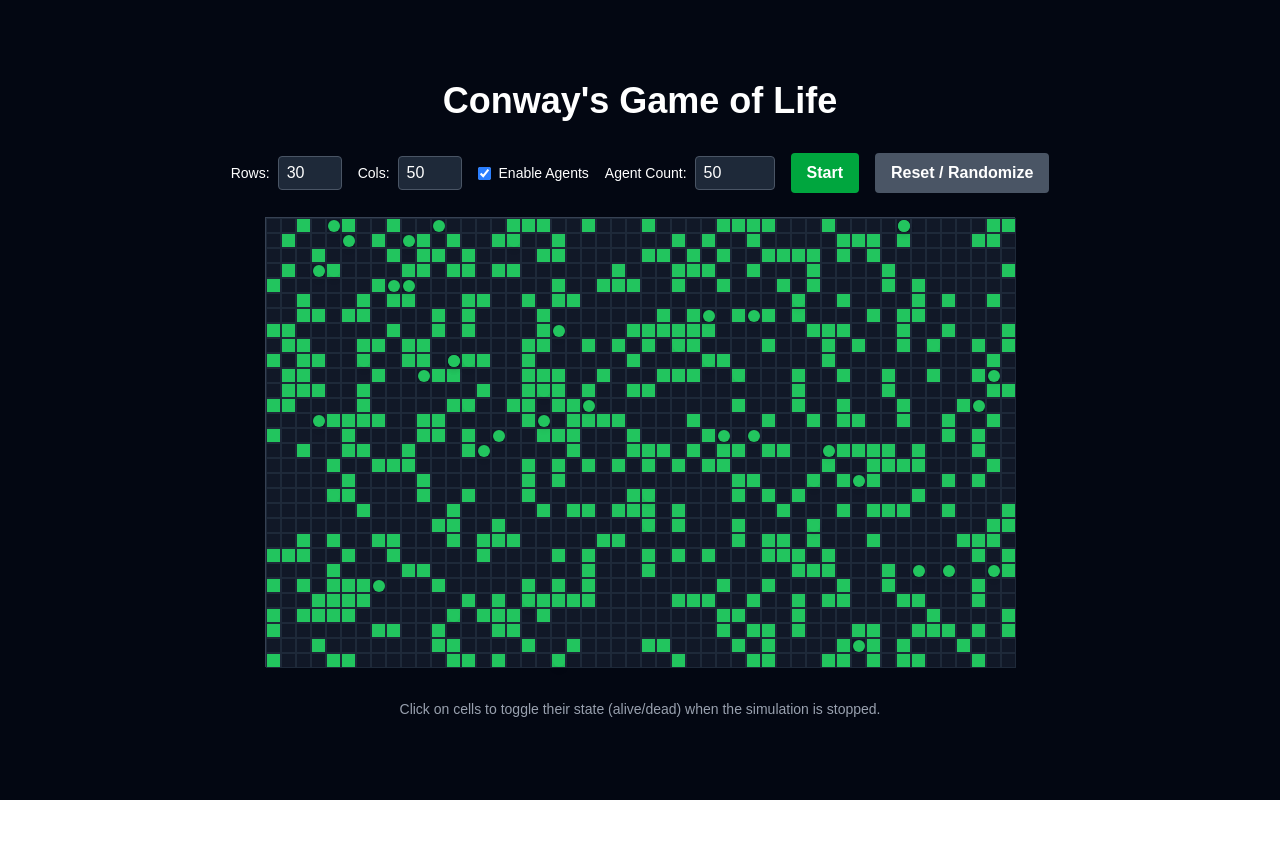
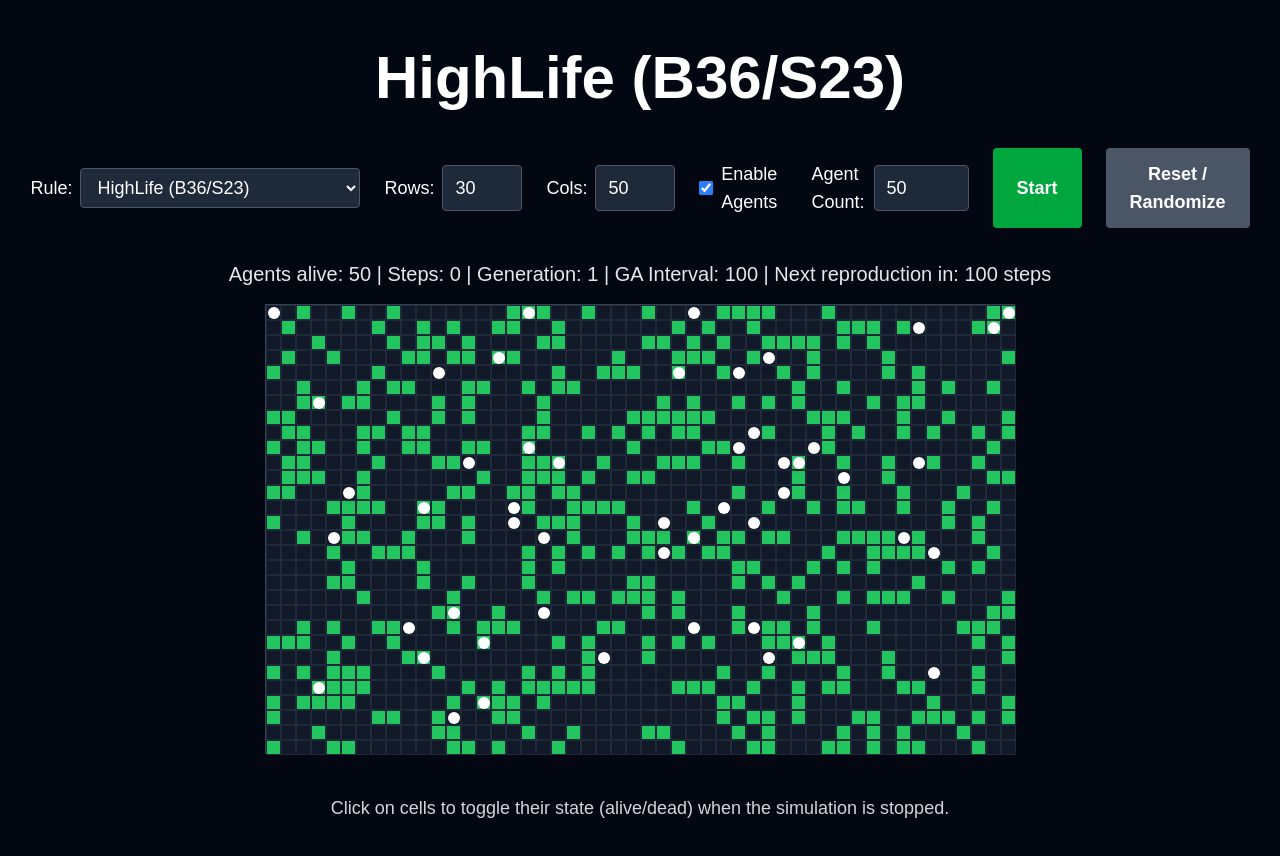
Before and after one commit to eugeniol2/cellular_automata, a Next.js app in the folder game-of-life-nextjs/: page / in a window 1280 px wide. Shown: the top 856 px of the page. Before the commit the page ends 800 px from the top, so only its background shows below. Built offline with nearby package versions, Linux system fonts and the light colour scheme.

Commit message:
feature: added multiple ca rules

```diff
--- /dev/null
+++ b/game-of-life-nextjs/src/app/agents/agent.ts
@@ -0,0 +1,38 @@
+export interface Agent {
+  id: number;
+  row: number;
+  col: number;
+  state: "normal" | "sheltered";
+  color: string;
+  fitness: number;
+  prediction: boolean;
+  genome: number[];
+  shelterTimer: number;
+  cooldownTimer?: number;
+}
+
+export const GENOME_LENGTH = 512;
+
+export function createRandomGenome(): number[] {
+  return Array.from({ length: GENOME_LENGTH }, () => Math.round(Math.random()));
+}
+
+export function createAgent(
+  id: number,
+  numRows: number,
+  numCols: number,
+  genome?: number[]
+): Agent {
+  return {
+    id,
+    row: Math.floor(Math.random() * numRows),
+    col: Math.floor(Math.random() * numCols),
+    state: "normal",
+    color: "#fff",
+    fitness: 0,
+    prediction: false,
+    genome: genome || createRandomGenome(),
+    shelterTimer: 0,
+    cooldownTimer: 0,
+  };
+}
--- a/game-of-life-nextjs/src/app/hooks/useSimulation.ts
+++ b/game-of-life-nextjs/src/app/hooks/useSimulation.ts
@@ -1,38 +1,24 @@
 import { useState, useCallback, useRef, useEffect } from "react";
-import { createRandomGrid } from "../utils/functions";
+import { createRandomGrid, createEmptyGrid } from "../utils/functions";
+import { Agent, createAgent, GENOME_LENGTH } from "../agents/agent";
+import { highLifeStep, Grid as CA_Grid } from "../utils/caRules";
 
-const GENOME_LENGTH = 512;
 const MUTATION_RATE = 0.01;
 const GA_INTERVAL = 100;
 const POPULATION_TARGET = 50;
+const SHELTER_DURATION = 10;
 
-export interface Agent {
-  id: number;
-  row: number;
-  col: number;
-  state: "normal" | "sheltered";
-  color: string;
-  fitness: number;
-  prediction: boolean;
-  genome: number[];
-}
-
-const createEmptyGrid = (numRows: number, numCols: number): number[][] => {
-  const rows = [];
-  for (let i = 0; i < numRows; i++) {
-    rows.push(Array(numCols).fill(0));
-  }
-  return rows;
-};
-
-const createRandomGenome = (): number[] => {
-  return Array.from({ length: GENOME_LENGTH }, () => Math.round(Math.random()));
-};
+export type CARuleStepFn = (
+  prevGrid: CA_Grid,
+  numRows: number,
+  numCols: number
+) => CA_Grid;
 
 export const useSimulation = (
   numRows: number,
   numCols: number,
-  initialAgentCount: number = POPULATION_TARGET
+  initialAgentCount: number = POPULATION_TARGET,
+  caRuleStepFn: CARuleStepFn = highLifeStep
 ) => {
   const [grid, setGrid] = useState<number[][]>(() =>
     createEmptyGrid(numRows, numCols)
@@ -44,6 +30,8 @@ export const useSimulation = (
   const runningRef = useRef(running);
   runningRef.current = running;
   const [simulationStep, setSimulationStep] = useState(0);
+  const simulationStepRef = useRef(simulationStep);
+  simulationStepRef.current = simulationStep;
   const [isMounted, setIsMounted] = useState(false);
 
   const [isRaining, setIsRaining] = useState(false);
@@ -51,21 +39,16 @@ export const useSimulation = (
   const [agents, setAgents] = useState<Agent[]>([]);
   const nextAgentId = useRef(initialAgentCount);
 
+  const [generation, setGeneration] = useState(1);
+  const generationRef = useRef(generation);
+  generationRef.current = generation;
+
   useEffect(() => {
     setGrid(createRandomGrid(numRows, numCols));
     setAgents(() => {
       const initialAgents: Agent[] = [];
       for (let i = 0; i < initialAgentCount; i++) {
-        initialAgents.push({
-          id: i,
-          row: Math.floor(Math.random() * numRows),
-          col: Math.floor(Math.random() * numCols),
-          state: "normal",
-          color: "#22c55e",
-          fitness: 0,
-          prediction: false,
-          genome: createRandomGenome(),
-        });
+        initialAgents.push(createAgent(i, numRows, numCols));
       }
       nextAgentId.current = initialAgentCount;
       return initialAgents;
@@ -89,11 +72,13 @@ export const useSimulation = (
         col: Math.floor(Math.random() * numCols),
         fitness: 0,
         state: "normal",
-        color: "#22c55e",
+        color: "#fff",
         prediction: false,
+        shelterTimer: 0,
+        cooldownTimer: 0,
       });
     }
-    const tournamentSize = 3;
+    const tournamentSize = 5;
     while (newGeneration.length < POPULATION_TARGET) {
       const selectParent = (): Agent => {
         let best: Agent | null = null;
@@ -121,10 +106,12 @@ export const useSimulation = (
         row: Math.floor(Math.random() * numRows),
         col: Math.floor(Math.random() * numCols),
         state: "normal",
-        color: "#22c55e",
+        color: "#fff",
         fitness: 0,
         prediction: false,
         genome: mutatedGenome,
+        shelterTimer: 0,
+        cooldownTimer: 0,
       });
     }
     return newGeneration.slice(0, POPULATION_TARGET);
@@ -134,9 +121,11 @@ export const useSimulation = (
     if (!runningRef.current || !isMounted) {
       return;
     }
-
-    const currentStep = simulationStep + 1;
-    setSimulationStep(currentStep);
+    setSimulationStep((prev) => {
+      const next = prev + 1;
+      simulationStepRef.current = next;
+      return next;
+    });
 
     let blockCountForRainCheck = 0;
     const currentGrid = gridRef.current;
@@ -185,6 +174,17 @@ export const useSimulation = (
     setAgents((prevAgents) => {
       const processedAgents = prevAgents
         .map((agent) => {
+          if (agent.state === "sheltered") {
+            agent.shelterTimer -= 1;
+            if (agent.shelterTimer <= 0) {
+              agent.state = "normal";
+              agent.color = "#fff";
+              agent.cooldownTimer = SHELTER_DURATION * 2;
+            }
+          } else if (agent.cooldownTimer && agent.cooldownTimer > 0) {
+            agent.cooldownTimer -= 1;
+          }
+
           let perceptionIndex = 0;
           let powerOfTwo = 1;
           for (let x = -1; x <= 1; x++) {
@@ -197,15 +197,23 @@ export const useSimulation = (
               powerOfTwo *= 2;
             }
           }
+
           const agentPredictsRain = agent.genome[perceptionIndex] === 1;
           agent.prediction = agentPredictsRain;
-          if (agentPredictsRain) {
+
+          if (
+            agentPredictsRain &&
+            agent.state === "normal" &&
+            agent.shelterTimer === 0 &&
+            (!agent.cooldownTimer || agent.cooldownTimer <= 0)
+          ) {
             agent.state = "sheltered";
-            agent.color = "#3b82f6";
-          } else {
-            agent.state = "normal";
-            agent.color = "#22c55e";
+            agent.color = "orange";
+            agent.shelterTimer = SHELTER_DURATION;
+          } else if (!agentPredictsRain && agent.state === "normal") {
+            agent.color = "#fff";
           }
+
           if (currentRainStatus && agent.state !== "sheltered") {
             return null;
           } else {
@@ -215,16 +223,24 @@ export const useSimulation = (
         })
         .filter((agent) => agent !== null) as Agent[];
 
+      if (processedAgents.length === 0) {
+        const newAgents: Agent[] = [];
+        for (let i = 0; i < POPULATION_TARGET; i++) {
+          newAgents.push(createAgent(nextAgentId.current++, numRows, numCols));
+        }
+        return newAgents;
+      }
+
       const movedAgents = processedAgents.map((agent) => {
         const dx = Math.floor(Math.random() * 3) - 1;
         const dy = Math.floor(Math.random() * 3) - 1;
-        if (dx === 0 && dy === 0) {
-          return agent;
-        }
+        if (dx === 0 && dy === 0) return agent;
+
         const newRow = agent.row + dx;
         const newCol = agent.col + dy;
         const wrappedNewRow = (newRow + numRows) % numRows;
         const wrappedNewCol = (newCol + numCols) % numCols;
+
         if (currentGrid[wrappedNewRow]?.[wrappedNewCol] === 0) {
           const occupied = processedAgents.some(
             (other) =>
@@ -240,46 +256,23 @@ export const useSimulation = (
         return agent;
       });
 
-      if (currentStep % GA_INTERVAL === 0) {
+      const nextStep = simulationStepRef.current;
+      if (nextStep % GA_INTERVAL === 0) {
+        if (generationRef.current === generation) {
+          const nextGen = generation + 1;
+          generationRef.current = nextGen;
+          setGeneration(nextGen);
+        }
         return runGeneticAlgorithm(movedAgents);
       } else {
         return movedAgents;
       }
     });
 
-    setGrid((prevGrid) => {
-      if (!prevGrid || prevGrid.length === 0) return [];
-      const nextGrid = Array(numRows)
-        .fill(0)
-        .map((_, i) =>
-          Array(numCols)
-            .fill(0)
-            .map((__, j) => {
-              let liveNeighbors = 0;
-              const neighborCoords = [
-                [-1, -1],
-                [-1, 0],
-                [-1, 1],
-                [0, -1],
-                [0, 1],
-                [1, -1],
-                [1, 0],
-                [1, 1],
-              ];
-              neighborCoords.forEach(([x, y]) => {
-                const wrappedI = (i + x + numRows) % numRows;
-                const wrappedJ = (j + y + numCols) % numCols;
-                liveNeighbors += prevGrid[wrappedI]?.[wrappedJ] || 0;
-              });
-              if (liveNeighbors < 2 || liveNeighbors > 3) return 0;
-              else if (prevGrid[i]?.[j] === 0 && liveNeighbors === 3) return 1;
-              else return prevGrid[i]?.[j] || 0;
-            })
-        );
-      return nextGrid;
-    });
+    setGrid((prevGrid) => caRuleStepFn(prevGrid, numRows, numCols));
 
     setTimeout(runSimulationStep, 100);
+    // eslint-disable-next-line react-hooks/exhaustive-deps
   }, [numRows, numCols, isMounted, simulationStep]);
 
   const start = () => {
@@ -304,16 +297,7 @@ export const useSimulation = (
     setAgents(() => {
       const initialAgents: Agent[] = [];
       for (let i = 0; i < initialAgentCount; i++) {
-        initialAgents.push({
-          id: i,
-          row: Math.floor(Math.random() * numRows),
-          col: Math.floor(Math.random() * numCols),
-          state: "normal",
-          color: "#22c55e",
-          fitness: 0,
-          prediction: false,
-          genome: createRandomGenome(),
-        });
+        initialAgents.push(createAgent(i, numRows, numCols));
       }
       nextAgentId.current = initialAgentCount;
       return initialAgents;
@@ -338,6 +322,7 @@ export const useSimulation = (
     running,
     isRaining,
     simulationStep,
+    generation,
     start,
     stop,
     reset,
--- a/game-of-life-nextjs/src/app/page.tsx
+++ b/game-of-life-nextjs/src/app/page.tsx
@@ -4,14 +4,39 @@ import React from "react";
 
 import Grid from "@/components/grid";
 import { useSimulation } from "./hooks/useSimulation";
+import { caRuleOptions } from "./utils/caRules";
 
 export default function Home() {
   const [numRows, setNumRows] = React.useState(30);
   const [numCols, setNumCols] = React.useState(50);
   const [agentsEnabled, setAgentsEnabled] = React.useState(true);
   const [agentCount, setAgentCount] = React.useState(50);
-  const { grid, agents, running, isRaining, start, stop, reset, toggleCell } =
-    useSimulation(numRows, numCols, agentsEnabled ? agentCount : 0);
+  const [selectedRuleId, setSelectedRuleId] = React.useState(
+    caRuleOptions[0].id
+  );
+  const selectedRule =
+    caRuleOptions.find((r) => r.id === selectedRuleId) || caRuleOptions[0];
+
+  const {
+    grid,
+    agents,
+    running,
+    isRaining,
+    start,
+    stop,
+    reset,
+    toggleCell,
+    simulationStep,
+    generation,
+  } = useSimulation(
+    numRows,
+    numCols,
+    agentsEnabled ? agentCount : 0,
+    selectedRule.stepFn
+  );
+
+  const GA_INTERVAL = 100;
+  const stepsToNextGA = GA_INTERVAL - (simulationStep % GA_INTERVAL);
 
   const handleRowsChange = (e: React.ChangeEvent<HTMLInputElement>) => {
     setNumRows(Math.max(5, Math.min(100, Number(e.target.value))));
@@ -28,17 +53,31 @@ export default function Home() {
     setAgentsEnabled(e.target.checked);
   };
 
-  React.useEffect(() => {
-    reset();
-    // eslint-disable-next-line react-hooks/exhaustive-deps
-  }, [numRows, numCols, agentCount, agentsEnabled]);
-
   return (
     <main className="flex min-h-screen flex-col items-center justify-center p-12 bg-gray-950 text-white">
-      <h1 className="text-4xl font-bold mb-8">Conway&apos;s Game of Life</h1>
-      <div className="mb-6 flex space-x-4">
+      <h1 className="text-6xl font-bold mb-10">{selectedRule.name}</h1>
+      <div className="mb-8 flex space-x-6">
+        {/* Rule selection dropdown */}
         <div className="flex items-center space-x-2">
-          <label htmlFor="rows" className="text-sm">
+          <label htmlFor="ca-rule" className="text-lg">
+            Rule:
+          </label>
+          <select
+            id="ca-rule"
+            value={selectedRuleId}
+            onChange={(e) => setSelectedRuleId(e.target.value)}
+            disabled={running}
+            className="px-3 py-2 rounded bg-gray-800 text-white border border-gray-600 focus:outline-none focus:ring-2 focus:ring-blue-500 text-lg"
+          >
+            {caRuleOptions.map((rule) => (
+              <option key={rule.id} value={rule.id}>
+                {rule.name}
+              </option>
+            ))}
+          </select>
+        </div>
+        <div className="flex items-center space-x-2">
+          <label htmlFor="rows" className="text-lg">
             Rows:
           </label>
           <input
@@ -49,11 +88,11 @@ export default function Home() {
             value={numRows}
             onChange={handleRowsChange}
             disabled={running}
-            className="w-16 px-2 py-1 rounded bg-gray-800 text-white border border-gray-600 focus:outline-none focus:ring-2 focus:ring-blue-500"
+            className="w-20 px-3 py-2 rounded bg-gray-800 text-white border border-gray-600 focus:outline-none focus:ring-2 focus:ring-blue-500 text-lg"
           />
         </div>
         <div className="flex items-center space-x-2">
-          <label htmlFor="cols" className="text-sm">
+          <label htmlFor="cols" className="text-lg">
             Cols:
           </label>
           <input
@@ -64,7 +103,7 @@ export default function Home() {
             value={numCols}
             onChange={handleColsChange}
             disabled={running}
-            className="w-16 px-2 py-1 rounded bg-gray-800 text-white border border-gray-600 focus:outline-none focus:ring-2 focus:ring-blue-500"
+            className="w-20 px-3 py-2 rounded bg-gray-800 text-white border border-gray-600 focus:outline-none focus:ring-2 focus:ring-blue-500 text-lg"
           />
         </div>
         <div className="flex items-center space-x-2">
@@ -74,14 +113,14 @@ export default function Home() {
             checked={agentsEnabled}
             onChange={handleAgentsEnabledChange}
             disabled={running}
-            className="accent-blue-500"
+            className="accent-blue-500 w-6 h-6"
           />
-          <label htmlFor="agents-enabled" className="text-sm">
+          <label htmlFor="agents-enabled" className="text-lg">
             Enable Agents
           </label>
         </div>
         <div className="flex items-center space-x-2">
-          <label htmlFor="agent-count" className="text-sm">
+          <label htmlFor="agent-count" className="text-lg">
             Agent Count:
           </label>
           <input
@@ -92,12 +131,12 @@ export default function Home() {
             value={agentCount}
             onChange={handleAgentCountChange}
             disabled={running || !agentsEnabled}
-            className="w-20 px-2 py-1 rounded bg-gray-800 text-white border border-gray-600 focus:outline-none focus:ring-2 focus:ring-blue-500"
+            className="w-24 px-3 py-2 rounded bg-gray-800 text-white border border-gray-600 focus:outline-none focus:ring-2 focus:ring-blue-500 text-lg"
           />
         </div>
         <button
           onClick={running ? stop : start}
-          className={`px-4 py-2 rounded font-semibold transition-colors duration-200 ${
+          className={`px-6 py-3 rounded font-semibold transition-colors duration-200 text-lg ${
             running
               ? "bg-red-600 hover:bg-red-700 text-white"
               : "bg-green-600 hover:bg-green-700 text-white"
@@ -108,10 +147,15 @@ export default function Home() {
         <button
           onClick={reset}
           disabled={running}
-          className="px-4 py-2 rounded font-semibold bg-gray-600 hover:bg-gray-700 text-white transition-colors duration-200 disabled:opacity-50 disabled:cursor-not-allowed"
+          className="px-6 py-3 rounded font-semibold bg-gray-600 hover:bg-gray-700 text-white transition-colors duration-200 disabled:opacity-50 disabled:cursor-not-allowed text-lg"
         >
           Reset / Randomize
         </button>
+      </div>
+      <div className="mb-4 text-xl text-gray-200">
+        Agents alive: {agents.length} | Steps: {simulationStep} | Generation:{" "}
+        {generation} | GA Interval: {GA_INTERVAL} | Next reproduction in:{" "}
+        {stepsToNextGA} steps
       </div>
       <Grid
         grid={grid}
@@ -121,7 +165,7 @@ export default function Home() {
         isRaining={isRaining}
         agents={agents}
       />
-      <p className="mt-8 text-sm text-gray-400">
+      <p className="mt-10 text-lg text-gray-300">
         Click on cells to toggle their state (alive/dead) when the simulation is
         stopped.
       </p>
--- /dev/null
+++ b/game-of-life-nextjs/src/app/utils/caRules.ts
@@ -0,0 +1,248 @@
+export type Grid = number[][];
+
+export function highLifeStep(
+  prevGrid: Grid,
+  numRows: number,
+  numCols: number
+): Grid {
+  if (!prevGrid || prevGrid.length === 0) return [];
+  const nextGrid = Array(numRows)
+    .fill(0)
+    .map((_, i) =>
+      Array(numCols)
+        .fill(0)
+        .map((__, j) => {
+          let liveNeighbors = 0;
+          const neighborCoords = [
+            [-1, -1],
+            [-1, 0],
+            [-1, 1],
+            [0, -1],
+            [0, 1],
+            [1, -1],
+            [1, 0],
+            [1, 1],
+          ];
+          neighborCoords.forEach(([x, y]) => {
+            const wrappedI = (i + x + numRows) % numRows;
+            const wrappedJ = (j + y + numCols) % numCols;
+            liveNeighbors += prevGrid[wrappedI]?.[wrappedJ] || 0;
+          });
+          const isAlive = prevGrid[i]?.[j] === 1;
+          if (!isAlive && (liveNeighbors === 3 || liveNeighbors === 6)) {
+            return 1;
+          } else if (isAlive && (liveNeighbors === 2 || liveNeighbors === 3)) {
+            return 1;
+          } else {
+            return 0;
+          }
+        })
+    );
+  return nextGrid;
+}
+
+export function dayAndNightStep(
+  prevGrid: Grid,
+  numRows: number,
+  numCols: number
+): Grid {
+  if (!prevGrid || prevGrid.length === 0) return [];
+  const nextGrid = Array(numRows)
+    .fill(0)
+    .map((_, i) =>
+      Array(numCols)
+        .fill(0)
+        .map((__, j) => {
+          let liveNeighbors = 0;
+          const neighborCoords = [
+            [-1, -1],
+            [-1, 0],
+            [-1, 1],
+            [0, -1],
+            [0, 1],
+            [1, -1],
+            [1, 0],
+            [1, 1],
+          ];
+          neighborCoords.forEach(([x, y]) => {
+            const wrappedI = (i + x + numRows) % numRows;
+            const wrappedJ = (j + y + numCols) % numCols;
+            liveNeighbors += prevGrid[wrappedI]?.[wrappedJ] || 0;
+          });
+          const isAlive = prevGrid[i]?.[j] === 1;
+          if (
+            !isAlive &&
+            (liveNeighbors === 3 ||
+              liveNeighbors === 6 ||
+              liveNeighbors === 7 ||
+              liveNeighbors === 8)
+          ) {
+            return 1;
+          } else if (
+            isAlive &&
+            (liveNeighbors === 3 ||
+              liveNeighbors === 4 ||
+              liveNeighbors === 6 ||
+              liveNeighbors === 7 ||
+              liveNeighbors === 8)
+          ) {
+            return 1;
+          } else {
+            return 0;
+          }
+        })
+    );
+  return nextGrid;
+}
+
+export function seedsStep(
+  prevGrid: Grid,
+  numRows: number,
+  numCols: number
+): Grid {
+  if (!prevGrid || prevGrid.length === 0) return [];
+  const nextGrid = Array(numRows)
+    .fill(0)
+    .map((_, i) =>
+      Array(numCols)
+        .fill(0)
+        .map((__, j) => {
+          let liveNeighbors = 0;
+          const neighborCoords = [
+            [-1, -1],
+            [-1, 0],
+            [-1, 1],
+            [0, -1],
+            [0, 1],
+            [1, -1],
+            [1, 0],
+            [1, 1],
+          ];
+          neighborCoords.forEach(([x, y]) => {
+            const wrappedI = (i + x + numRows) % numRows;
+            const wrappedJ = (j + y + numCols) % numCols;
+            liveNeighbors += prevGrid[wrappedI]?.[wrappedJ] === 1 ? 1 : 0;
+          });
+          const isAlive = prevGrid[i]?.[j] === 1;
+          if (!isAlive && liveNeighbors === 2) {
+            return 1;
+          } else {
+            return 0;
+          }
+        })
+    );
+  return nextGrid;
+}
+
+export function serviettesStep(
+  prevGrid: Grid,
+  numRows: number,
+  numCols: number
+): Grid {
+  if (!prevGrid || prevGrid.length === 0) return [];
+  const nextGrid = Array(numRows)
+    .fill(0)
+    .map((_, i) =>
+      Array(numCols)
+        .fill(0)
+        .map((__, j) => {
+          let liveNeighbors = 0;
+          const neighborCoords = [
+            [-1, -1],
+            [-1, 0],
+            [-1, 1],
+            [0, -1],
+            [0, 1],
+            [1, -1],
+            [1, 0],
+            [1, 1],
+          ];
+          neighborCoords.forEach(([x, y]) => {
+            const wrappedI = (i + x + numRows) % numRows;
+            const wrappedJ = (j + y + numCols) % numCols;
+            liveNeighbors += prevGrid[wrappedI]?.[wrappedJ] === 1 ? 1 : 0;
+          });
+          const isAlive = prevGrid[i]?.[j] === 1;
+          if (
+            !isAlive &&
+            (liveNeighbors === 2 || liveNeighbors === 3 || liveNeighbors === 4)
+          ) {
+            return 1;
+          } else {
+            return 0;
+          }
+        })
+    );
+  return nextGrid;
+}
+
+export function briansBrainStep(
+  prevGrid: Grid,
+  numRows: number,
+  numCols: number
+): Grid {
+  if (!prevGrid || prevGrid.length === 0) return [];
+  const nextGrid = Array(numRows)
+    .fill(0)
+    .map((_, i) =>
+      Array(numCols)
+        .fill(0)
+        .map((__, j) => {
+          let liveNeighbors = 0;
+          const neighborCoords = [
+            [-1, -1],
+            [-1, 0],
+            [-1, 1],
+            [0, -1],
+            [0, 1],
+            [1, -1],
+            [1, 0],
+            [1, 1],
+          ];
+          neighborCoords.forEach(([x, y]) => {
+            const wrappedI = (i + x + numRows) % numRows;
+            const wrappedJ = (j + y + numCols) % numCols;
+            liveNeighbors += prevGrid[wrappedI]?.[wrappedJ] === 1 ? 1 : 0;
+          });
+          const state = prevGrid[i]?.[j] || 0;
+          if (state === 0 && liveNeighbors === 2) {
+            return 1;
+          } else if (state === 1) {
+            return 2;
+          } else if (state === 2) {
+            return 0;
+          } else {
+            return 0;
+          }
+        })
+    );
+  return nextGrid;
+}
+
+export const caRuleOptions = [
+  {
+    name: "HighLife (B36/S23)",
+    stepFn: highLifeStep,
+    id: "highlife",
+  },
+  {
+    name: "Day & Night (B3678/S34678)",
+    stepFn: dayAndNightStep,
+    id: "dayandnight",
+  },
+  {
+    name: "Seeds (B2/S)",
+    stepFn: seedsStep,
+    id: "seeds",
+  },
+  {
+    name: "Serviettes / Rule 22 (B234/S)",
+    stepFn: serviettesStep,
+    id: "serviettes",
+  },
+  {
+    name: "Brian's Brain (B2/S/3 states)",
+    stepFn: briansBrainStep,
+    id: "briansbrain",
+  },
+];
--- a/game-of-life-nextjs/src/components/grid/index.tsx
+++ b/game-of-life-nextjs/src/components/grid/index.tsx
@@ -1,4 +1,4 @@
-import { Agent } from "@/app/hooks/useSimulation";
+import { Agent } from "@/app/agents/agent";
 import React from "react";
 
 interface GridProps {
```
